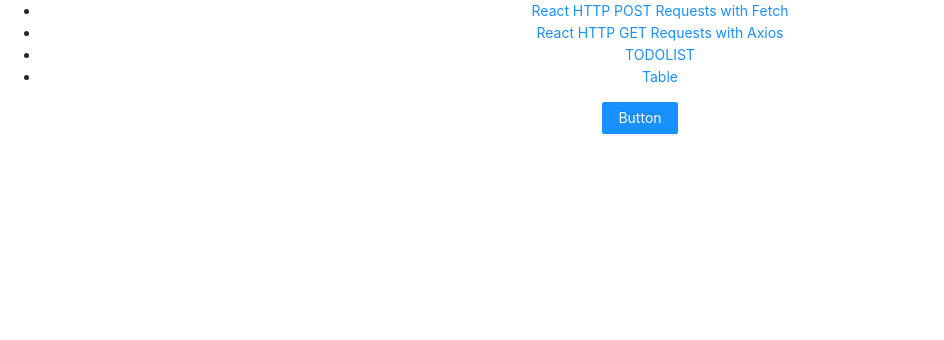
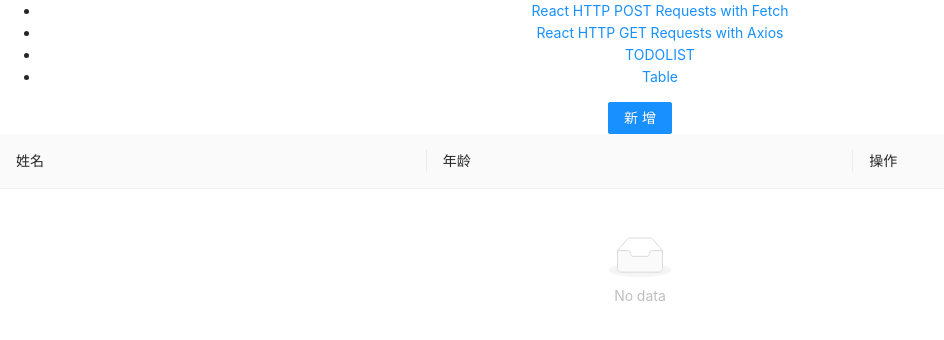
Before and after one commit to tangweikun/play-react, a React (Create React App) app: page /demo4 in a window 1280 px wide. Shown: the top 340 px of the page, without its empty margins (0-944 px from the left). Built offline with nearby package versions, Linux system fonts and the light colour scheme.

Commit message:
make add work

```diff
--- a/src/demo4/index.js
+++ b/src/demo4/index.js
@@ -1,10 +1,59 @@
-import React from 'react';
-import { Button } from 'antd';
+import React, { useState, useRef } from 'react';
+import { Button, Table, Modal, Input } from 'antd';
 
 export default function Demo4() {
+  const [dataSource, setDataSource] = useState([]);
+  const [visible, setVisible] = useState(false);
+  const [isEdit, setIsEdit] = useState(false);
+  const [username, setUsername] = useState('');
+  const [age, setAge] = useState('');
+
+  const columns = [
+    { title: '姓名', dataIndex: 'username' },
+    { title: '年龄', dataIndex: 'age' },
+    { title: '操作', dataIndex: 'operation' },
+  ];
+
+  function handleAdd() {
+    setIsEdit(false);
+    setVisible(true);
+  }
+
   return (
     <div>
-      <Button type='primary'>Button</Button>
+      {visible && (
+        <Modal
+          visible
+          onOk={() => {
+            setVisible(false);
+            if (isEdit) {
+            } else {
+              dataSource.push({ username, age });
+              setDataSource([...dataSource]);
+              setUsername(''); // 清空modal里面的username Input
+              setAge(''); // 清空modal里面的age Input
+            }
+          }}
+          title={isEdit ? '编辑记录' : '新增记录'}
+        >
+          <div>
+            <span>姓名</span>
+            <Input
+              value={username}
+              onChange={(e) => setUsername(e.target.value)}
+            />
+          </div>
+          <div>
+            <span>年龄</span>
+            <Input value={age} onChange={(e) => setAge(e.target.value)} />
+          </div>
+        </Modal>
+      )}
+
+      <Button type='primary' onClick={handleAdd}>
+        新增
+      </Button>
+      <Table columns={columns} dataSource={dataSource} />
     </div>
   );
 }
```
